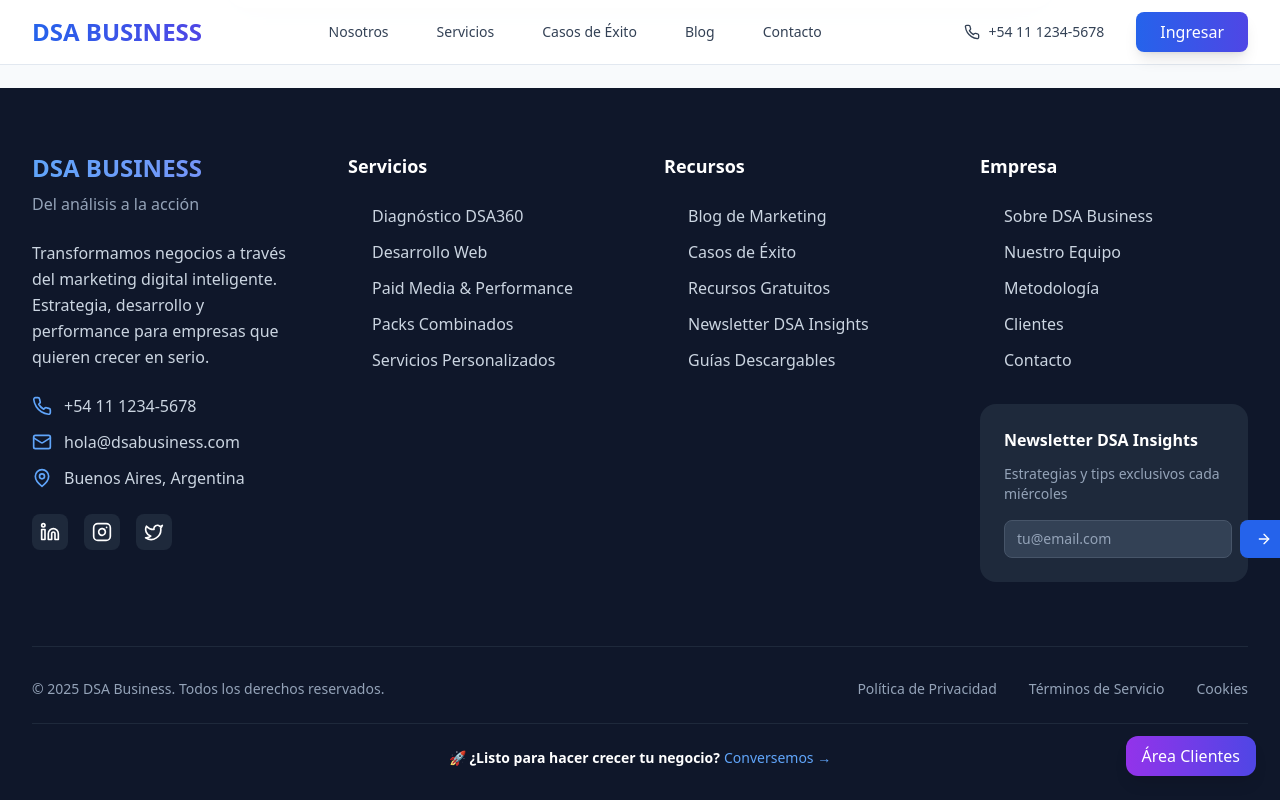
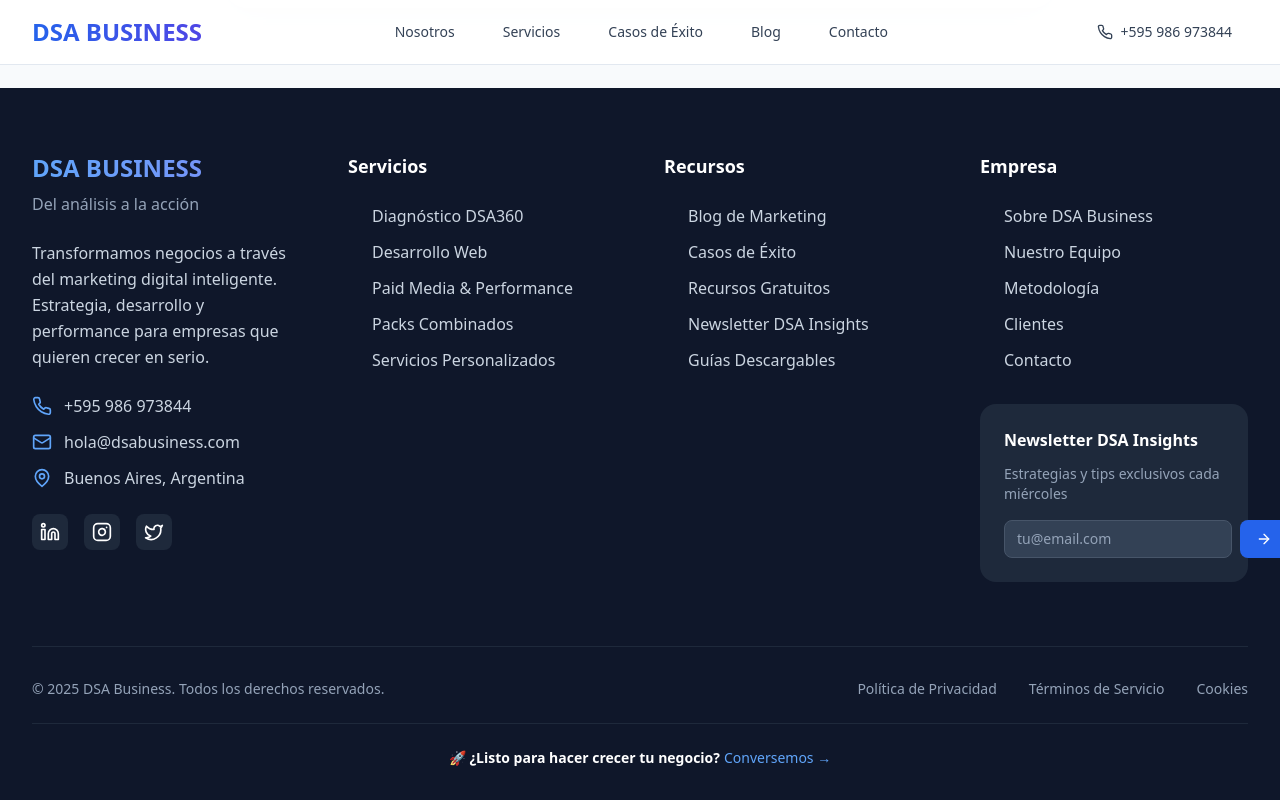
Before and after one commit to drex25/dsa-business, a React (Vite) app: page / in a window 1280 px wide. Both pictures are taken after typing "Sample", "name@example.com", "Sample", "5551234", "Sample" into the empty fields and a click on the button "Enviar consulta". Shown: the part 10055-10855 px from the top of the page. Built offline with nearby package versions, Linux system fonts and the light colour scheme.

Commit message:
Eliminar botones de login y actualizar teléfono

```diff
--- a/src/App.tsx
+++ b/src/App.tsx
@@ -43,14 +43,6 @@ function App() {
         </section>
       </main>
       <Footer />
-
-      {/* Portal Access Button - Fixed position */}
-      <button
-        onClick={() => setShowPortal(true)}
-        className="fixed bottom-6 right-6 px-4 py-2 bg-gradient-to-r from-purple-600 to-indigo-600 text-white font-medium rounded-xl shadow-lg hover:shadow-xl transform hover:scale-105 transition-all duration-200 z-50"
-      >
-        Área Clientes
-      </button>
     </div>
   );
 }
--- a/src/components/Contact.tsx
+++ b/src/components/Contact.tsx
@@ -64,7 +64,7 @@ const Contact: React.FC = () => {
               <div className="flex flex-col sm:flex-row gap-4 justify-center">
                 <button className="inline-flex items-center space-x-2 px-6 py-3 bg-green-600 text-white font-medium rounded-xl hover:bg-green-700 transition-colors duration-200">
                   <MessageCircle className="w-5 h-5" />
-                  <span>WhatsApp: +54 11 1234-5678</span>
+                  <span>WhatsApp: +595 986 973844</span>
                 </button>
                 <button className="inline-flex items-center space-x-2 px-6 py-3 bg-blue-600 text-white font-medium rounded-xl hover:bg-blue-700 transition-colors duration-200">
                   <Calendar className="w-5 h-5" />
@@ -114,7 +114,7 @@ const Contact: React.FC = () => {
                   </div>
                   <div>
                     <h4 className="font-semibold mb-1">Teléfono / WhatsApp</h4>
-                    <p className="text-slate-300">+54 11 1234-5678</p>
+                    <p className="text-slate-300">+595 986 973844</p>
                     <p className="text-sm text-slate-400">Lun a Vie: 9:00 - 18:00 hs</p>
                   </div>
                 </div>
--- a/src/components/Footer.tsx
+++ b/src/components/Footer.tsx
@@ -51,7 +51,7 @@ const Footer: React.FC = () => {
               <div className="space-y-3">
                 <div className="flex items-center space-x-3">
                   <Phone className="w-5 h-5 text-blue-400" />
-                  <span className="text-slate-300">+54 11 1234-5678</span>
+                  <span className="text-slate-300">+595 986 973844</span>
                 </div>
                 <div className="flex items-center space-x-3">
                   <Mail className="w-5 h-5 text-blue-400" />
--- a/src/components/Header.tsx
+++ b/src/components/Header.tsx
@@ -61,10 +61,7 @@ const Header: React.FC<HeaderProps> = ({ activeSection, setActiveSection }) => {
           <div className="hidden md:flex items-center space-x-4">
             <button className="flex items-center space-x-2 px-4 py-2 text-sm font-medium text-slate-700 hover:text-blue-600 transition-colors duration-200">
               <Phone className="w-4 h-4" />
-              <span>+54 11 1234-5678</span>
-            </button>
-            <button className="flex items-center space-x-2 px-6 py-2 bg-gradient-to-r from-blue-600 to-indigo-600 text-white rounded-lg font-medium hover:from-blue-700 hover:to-indigo-700 transform hover:scale-105 transition-all duration-200 shadow-lg hover:shadow-xl">
-              <span>Ingresar</span>
+              <span>+595 986 973844</span>
             </button>
           </div>
 
@@ -99,10 +96,7 @@ const Header: React.FC<HeaderProps> = ({ activeSection, setActiveSection }) => {
               <div className="pt-4 space-y-2">
                 <button className="flex items-center space-x-2 w-full px-3 py-2 text-sm font-medium text-slate-700 hover:text-blue-600 transition-colors duration-200">
                   <Phone className="w-4 h-4" />
-                  <span>+54 11 1234-5678</span>
-                </button>
-                <button className="flex items-center justify-center space-x-2 w-full px-4 py-2 bg-gradient-to-r from-blue-600 to-indigo-600 text-white rounded-lg font-medium hover:from-blue-700 hover:to-indigo-700 transition-all duration-200">
-                  <span>Ingresar</span>
+                  <span>+595 986 973844</span>
                 </button>
               </div>
             </div>
```
